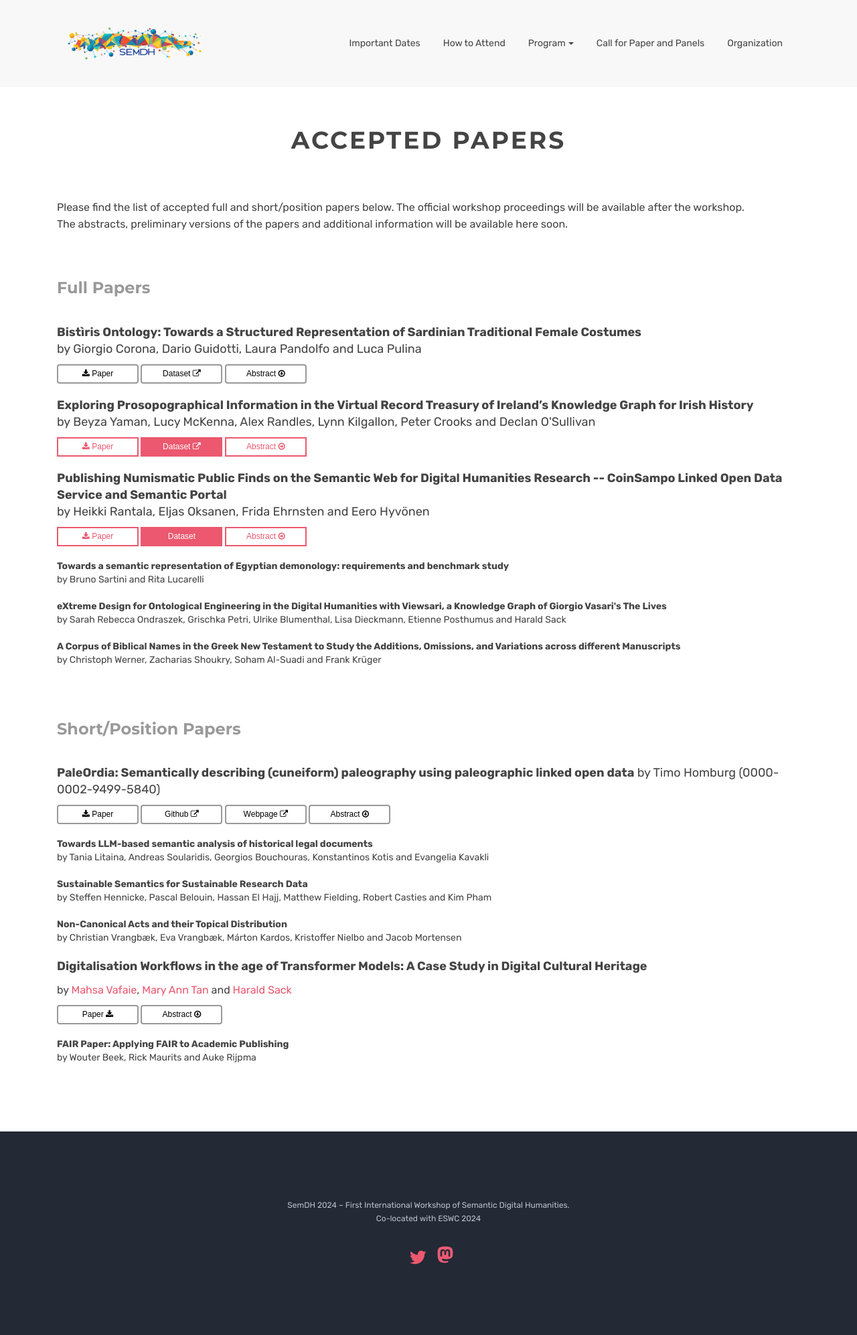
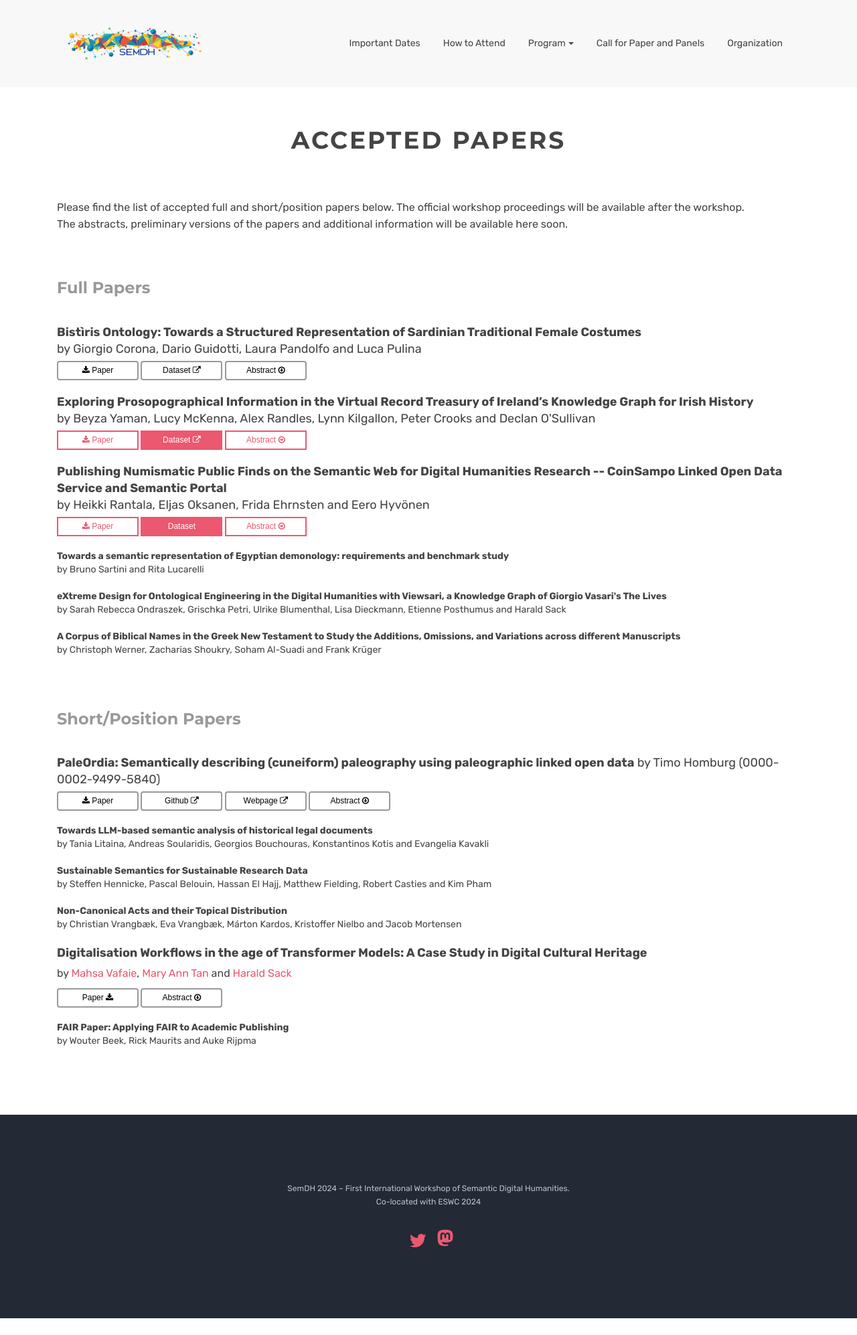
Before and after one commit to SemDH/semdh.github.io, a Jekyll site: the page built from accepted-papers-test.html, in a window 1280 px wide. Shown: the whole page at 67% size. Built offline with Jekyll 4.4.1, drawn with Linux system fonts in a browser that asks for light colours.

Commit message:
p margin

```diff
--- a/assets/css/custom.css
+++ b/assets/css/custom.css
@@ -71,6 +71,7 @@
 
 .xl {
     font-size: 18px !important;
+    margin-bottom: 5px !important;
 }
 
 .main-title {
```
